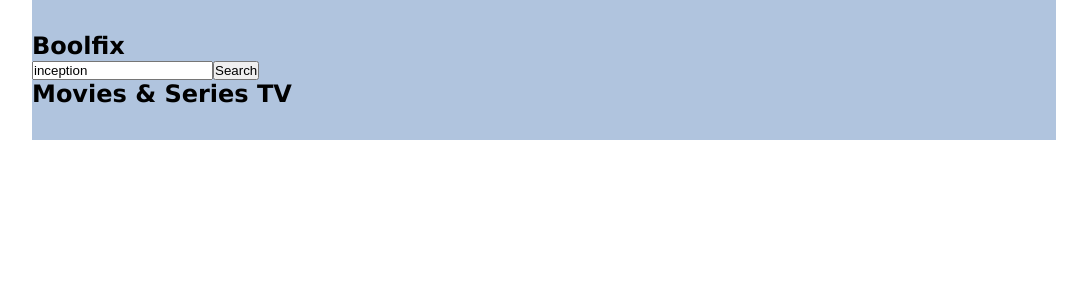
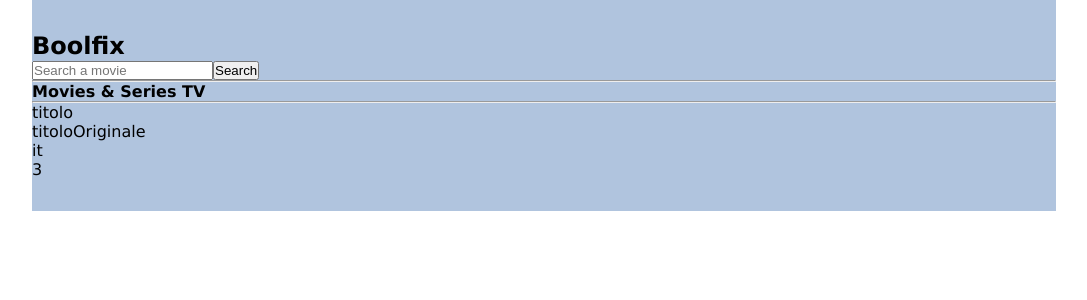
Before and after one commit to sder12/vite-boolflix, a Vue app: page / in a window 1280 px wide. Shown: the top 300 px of the page, without its empty margins (96-1183 px from the left). Built offline with nearby package versions, Linux system fonts and the light colour scheme; no server answers.

Commit message:
Create card with props inside the main

```diff
--- a/src/components/AppMain.vue
+++ b/src/components/AppMain.vue
@@ -1,12 +1,19 @@
 <!-- MAIN -->
 <script>
+import AppMainCard from './AppMainCard.vue';
 export default {
-    name: "AppMain"
+    name: "AppMain",
+    components: {
+        AppMainCard,
+    }
 }
 </script>
 
 <template>
-    <h2>Movies & Series TV</h2>
+    <hr>
+    <h4>Movies & Series TV</h4>
+    <hr>
+    <AppMainCard title="titolo" titleOriginal="titoloOriginale" language="it" vote="3" />
 </template>
 
 <style lang="scss" scoped>
--- /dev/null
+++ b/src/components/AppMainCard.vue
@@ -0,0 +1,30 @@
+<!-- CARD in MAIN -->
+<script>
+export default {
+    name: "AppMainCard",
+    props: {
+        title: String,
+        titleOriginal: String,
+        language: String,
+        // String or Number?
+        vote: String,
+    }
+}
+</script>
+
+<template>
+    <ul>
+        <li>
+            <div>
+                <div>{{ title }} </div>
+                <div>{{ titleOriginal }}</div>
+                <div>{{ language }}</div>
+                <div>{{ vote }}</div>
+            </div>
+        </li>
+    </ul>
+</template>
+
+<style lang="scss" scoped>
+
+</style>
--- a/src/components/AppSearch.vue
+++ b/src/components/AppSearch.vue
@@ -5,15 +5,16 @@ export default {
     name: "AppSearch",
     data() {
         return {
-            store
+            store,
+            input: "",
         }
     },
     methods: {
-        printConsole() {
-            console.log(store.apiSearchInput)
+        saveInput() {
+            //Save user input in the store
+            this.store.apiSearchInput = this.input;
+            console.log(this.store.apiSearchInput)
         }
-
-
     }
 }
 </script>
@@ -21,9 +22,9 @@ export default {
 <template>
 
     <label for="search" class="sr-only">Search a movie or a series TV</label>
-    <input type="text" id="search" placeholder="Search a movie" v-model="store.apiSearchInput">
+    <input type="text" id="search" placeholder="Search a movie" v-model="input">
 
-    <button @click="printConsole()"> Search</button>
+    <button @click="saveInput()"> Search </button>
 </template>
 
 <style lang="scss" scoped>
--- a/src/store.js
+++ b/src/store.js
@@ -11,7 +11,7 @@ export const store = reactive({
     apiKeyParams: "api_key",
     apiKey: "234ab6b846070d0218770bc0f363a089",
     apiSearchParams: "query",
-    apiSearchInput: "inception",
+    apiSearchInput: "",
     //SAVING DATA ARRAY
     movies: [],
     seiresTv: [],
--- a/src/styles/general.scss
+++ b/src/styles/general.scss
@@ -27,3 +27,7 @@ img {
 .sr-only {
     display: none;
 }
+
+li {
+    list-style: none;
+}
```
